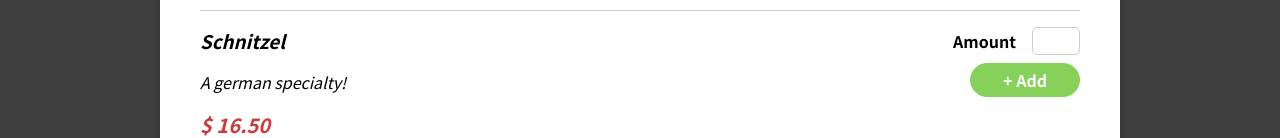
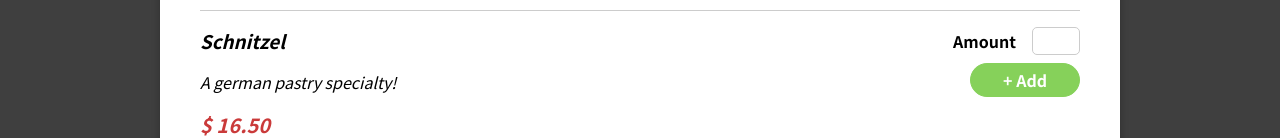
Before and after one commit to amerkulovic/Food-4-U, a React (Create React App) app: page / in a window 1280 px wide. Shown: the part 663-801 px from the top of the page. Built offline with nearby package versions, Linux system fonts and the light colour scheme.

Commit message:
edited product description

```diff
--- a/src/components/Meals/AvailableMeals.js
+++ b/src/components/Meals/AvailableMeals.js
@@ -12,7 +12,7 @@ const DUMMY_MEALS = [
   {
     id: "m2",
     name: "Schnitzel",
-    description: "A german specialty!",
+    description: "A german pastry specialty!",
     price: 16.5,
   },
   {
```
